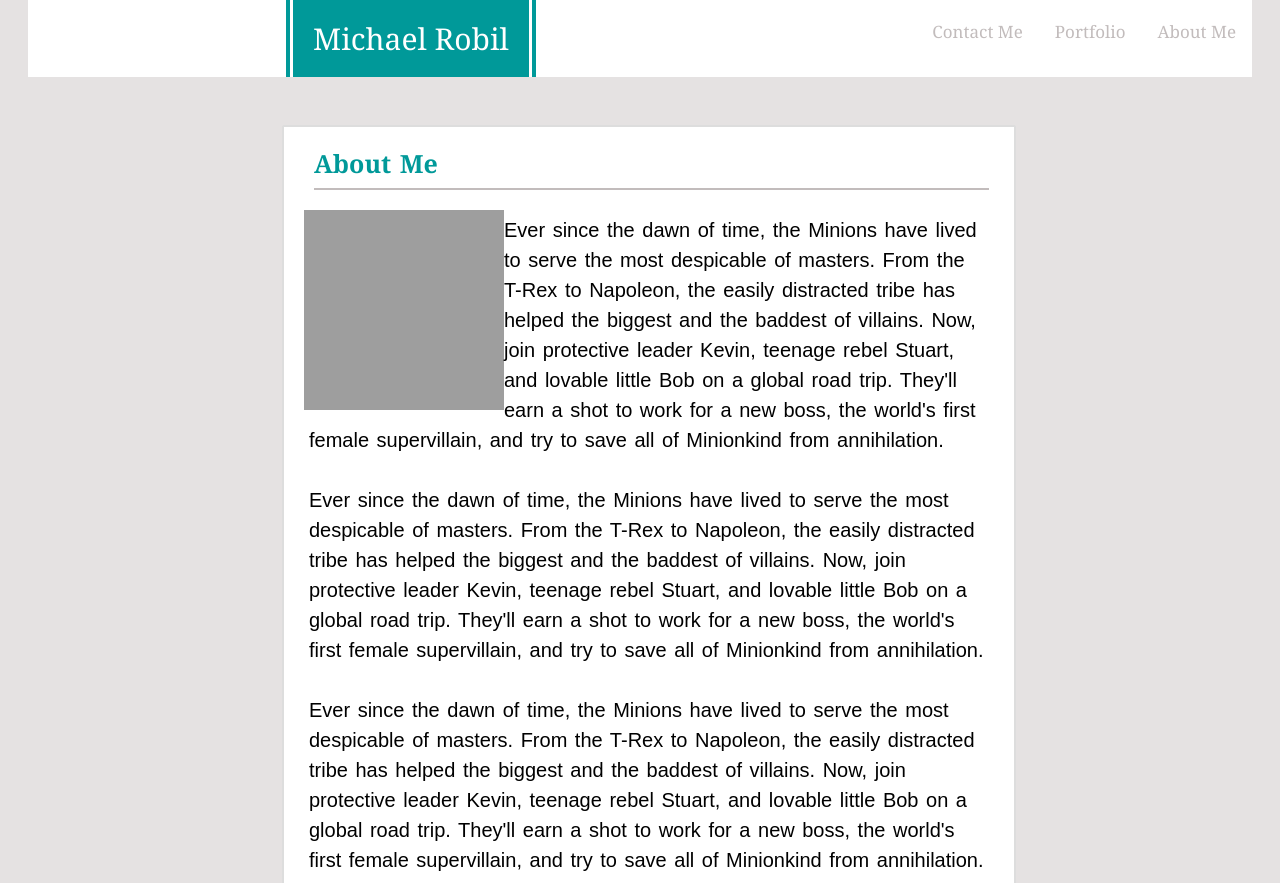
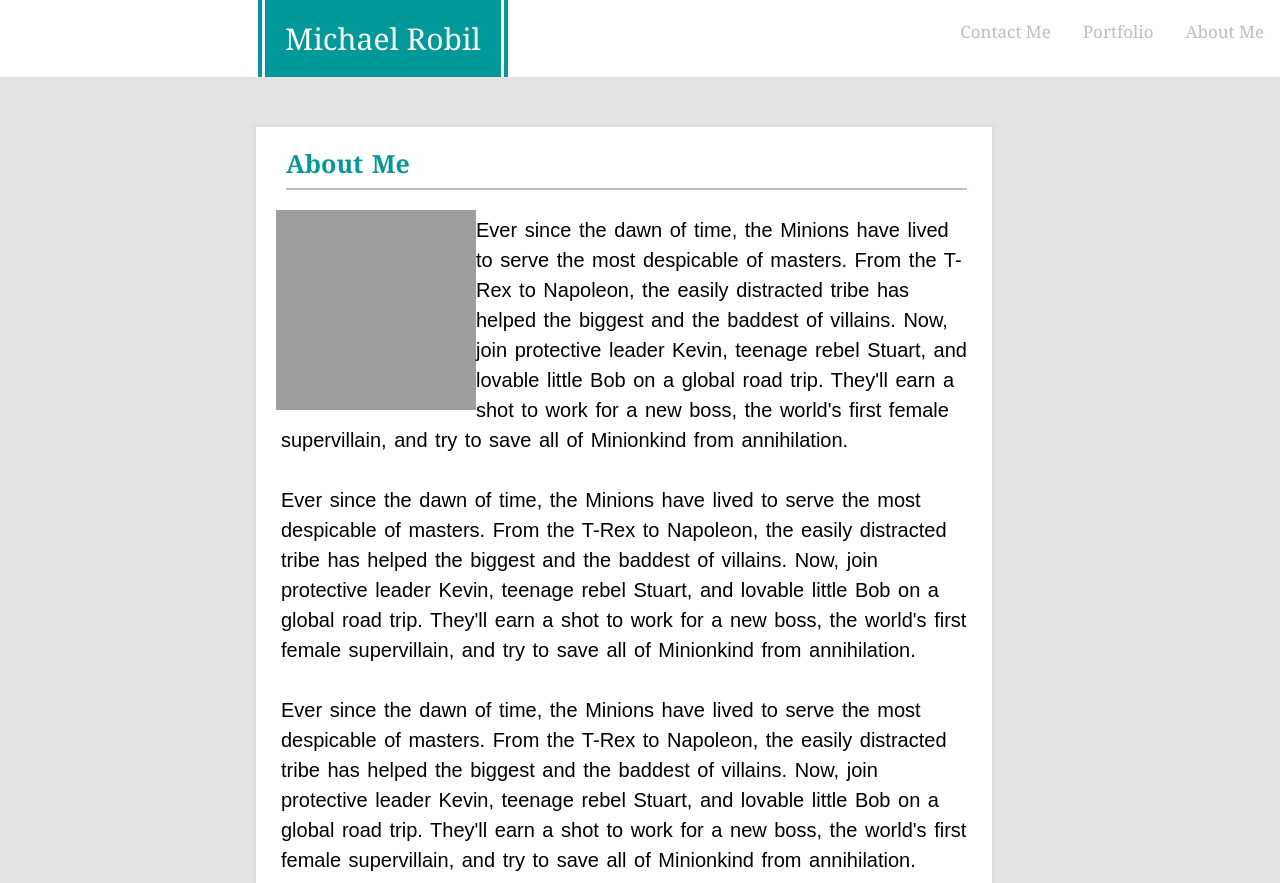
Before and after one commit to michaelrobil/michaelrobilone, a plain HTML site: page aboutme.html in a window 1280 px wide. Shown: the top 883 px of the page. Drawn offline with Linux system fonts and the light colour scheme; grey boxes are pictures that could not be loaded.

Commit message:
updated css files

```diff
--- a/assets/css/contact.css
+++ b/assets/css/contact.css
@@ -3,11 +3,8 @@
 }
 body {
     background-color: rgb(229, 226, 226);
-    padding: 20px;
-    padding-top: 0px;
-    padding-bottom: 0px;
-    margin-bottom: 0px;
-    margin-top: 0px;
+    padding: 0px 0px 0px 0px;
+    margin: 0px 0px 0px 0px;
 }
 .topnav {
     background-color: white;
@@ -84,7 +81,7 @@ input[type=submit]:hover {
     border-radius: 2px;
     background-color:white;
     padding: 30px 20px;
-    max-width: 700px;
+    width: 740px;
     height: auto;
     line-height: 6px;
     margin: 48px 12px 12px 254px;
--- a/assets/css/style.css
+++ b/assets/css/style.css
@@ -3,11 +3,8 @@
 }
 body {
     background-color: rgb(229, 226, 226);
-    padding: 20px;
-    padding-top: 0px;
-    padding-bottom: 0px;
-    margin-bottom: 0px;
-    margin-top: 0px;
+    margin: 0px 0px 0px 0px;
+    padding: 0px 0px 0px 0px;
 }
 .topnav {
     background-color: white;
@@ -49,7 +46,7 @@ a:hover {
     font-size: 20px;
     border: 2px solid #dddddd;
     position: relative;
-    max-width: 700px;
+    width: 740px;
     padding: 10px 100px 10px 20px;
     margin: auto;
     background-color: white;
--- a/assets/css/style3.css
+++ b/assets/css/style3.css
@@ -3,16 +3,14 @@
 }
 body {
     background-color: rgb(229, 226, 226);
-    padding: 20px;
-    padding-top: 0px;
-    padding-bottom: 0px;
-    margin-bottom: 0px;
-    margin-top: 0px;
+    padding: 0px 0px 0px 0px;
+    margin: 0px 0px 0px 0px;
 }
 .topnav {
     background-color: white;
     overflow: hidden;
     margin-bottom: 30px;
+    width: 100%;
 }
 a:hover {
     background-color: #009999;
@@ -45,13 +43,13 @@ a:hover {
     font-size: 30px;
 }
 main {
+    width: 740px;
     font-family: Arial, Helvetica, sans-serif;
     word-spacing: 2px;
     border: 2px solid #dddddd;
     border-radius: 2px;
     background-color:white;
     padding: 16px 20px;
-    width: 60%;
     height: auto;
     line-height: 30px;
     margin: 48px 12px 50px 254px;
```
